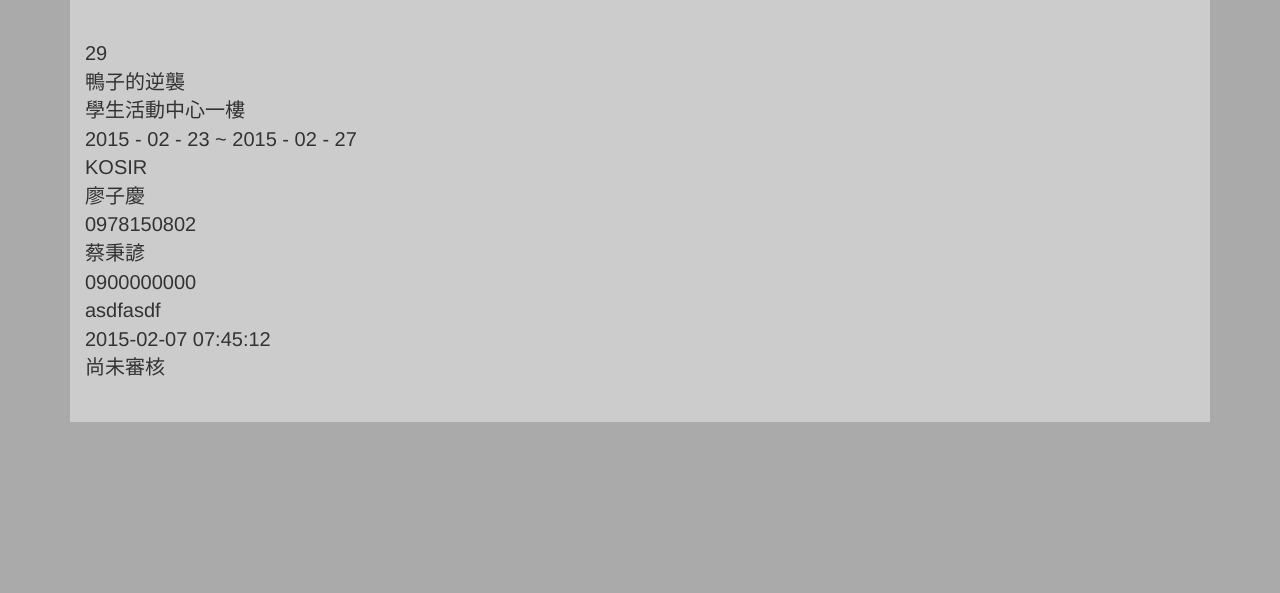
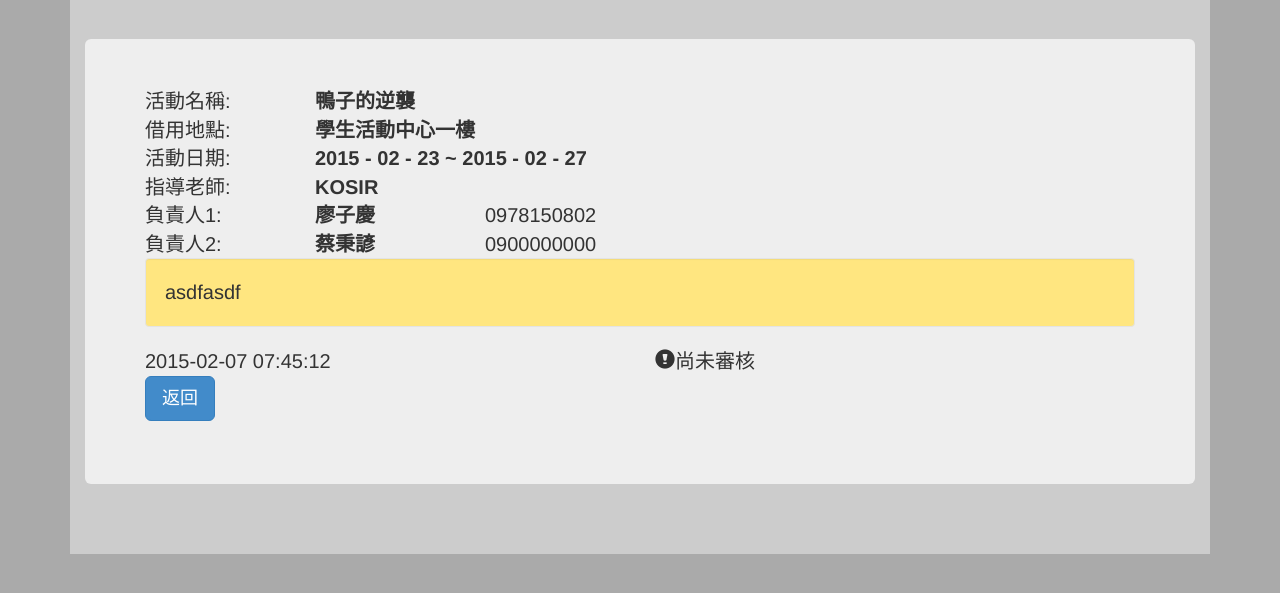
Before and after one commit to DuckLL/NES2, a PHP site: page /event.php?id=29 in a window 1280 px wide. Shown: the part 51-644 px from the top of the page. Run offline with PHP 8.4, Linux system fonts and the light colour scheme; a user stored in the database is signed in; data comes from the database, SQL or seed files in the repository.

Commit message:
new event update

```diff
--- /dev/null
+++ b/admin/index.php
@@ -0,0 +1,5 @@
+<?PHP
+require_once('control/html.php');
+head();
+tail();
+?>
--- a/event.php
+++ b/event.php
@@ -8,33 +8,71 @@ if(isset($_GET['id'])){
 	$sql="SELECT * FROM event WHERE id='{$id}'";
 	$rs = $db->query($sql);
 	if($row = $rs->fetch()){
-		echo $row[id]."<br>";
-		echo $row[name]."<br>";
-		echo $row[place]."<br>";
-		echo $allweek[$row[week]]."<br>";
-		echo $row[teacher]."<br>";
-		echo $row[leader]."<br>";
+		echo '
+		<div class="jumbotron">
+		<div class="row">
+  			<div class="col-md-2">活動名稱:</div>
+  			<div class="col-md-10"><strong>'.$row[name].'</strong></div>
+  		</div>
+		<div class="row">
+  			<div class="col-md-2">借用地點:</div>
+  			<div class="col-md-10"><strong>'.$row[place].'</strong></div>
+  		</div>
+		<div class="row">
+  			<div class="col-md-2">活動日期:</div>
+  			<div class="col-md-10"><strong>'.$allweek[$row[week]].'</strong></div>
+  		</div>
+		<div class="row">
+  			<div class="col-md-2">指導老師:</div>
+  			<div class="col-md-10"><strong>'.$row[teacher].'</strong></div>
+  		</div>';
+		echo '
+		<div class="row">
+  			<div class="col-md-2">負責人1:</div>
+  			<div class="col-md-2"><strong>'.$row[leader].'</strong></div>';
 		if(isset($_SESSION['account']))
-			echo $row[phone]."<br>";
+			echo '
+			<div class="col-md-8">'.$row[phone].'</div>
+		</div>';
 		else
-			echo "登入後才能查詢電話"."<br>";
-		echo $row[leader2]."<br>";
+			echo '
+			<div class="col-md-8"><em>"登入後才能查詢電話"</em></div>
+		</div>';
+		echo '
+		<div class="row">
+  			<div class="col-md-2">負責人2:</div>
+  			<div class="col-md-2"><strong>'.$row[leader2].'</strong></div>';
 		if(isset($_SESSION['account']))
-			echo $row[phone2]."<br>";
+			echo '
+			<div class="col-md-8">'.$row[phone2].'</div>
+		</div>';
 		else
-			echo "登入後才能查詢電話"."<br>";
-		echo $row[content]."<br>";
-		echo $row[submittime]."<br>";
+			echo '
+			<div class="col-md-8"><em>"登入後才能查詢電話"</em></div>
+		</div>';
+		echo '<div class="well" style="background-color:#ffe680">'.$row[content].'</div>';
+		echo '
+		<div class="row">
+  			<div class="col-xs-6">'.$row[submittime].'</div>';
 		if($row[pass]==1)
-			echo "審核通過"."<br>";
+			echo '
+			<div class="col-xs-6"><span class="glyphicon glyphicon-ok-sign" aria-hidden="true"></span>審核通過</div>';
 		elseif($row[pass]==0)
-			echo "尚未審核"."<br>";
+			echo '
+			<div class="col-xs-6"><span class="glyphicon glyphicon-exclamation-sign" aria-hidden="true"></span>尚未審核</div>';
 		else
-			echo "審核退回"."<br>";
+			echo '
+			<div class="col-xs-6"><span class="glyphicon glyphicon-remove-sign" aria-hidden="true"></span>審核退回</div>';
+		echo '
+		</div>
+		<p><a class="btn btn-primary btn-lg" onClick="history.go(-1)" role="button">返回</a>';
 		if($row[applicant]==$_SESSION['account']){
-			echo '<button type="button" class="btn btn-warning" id="require">刪除</button>';
-			echo '<a class="btn btn-danger" id="delete" href="control/delete.php?id='.$row[id].'">確定刪除</a>';
+			echo '<button class="btn btn-warning btn-lg" id="require" style="float:right">刪除</button>';
+			echo '<a class="btn btn-danger btn-lg" id="delete" style="float:right" href="control/delete.php?id='.$row[id].'">確定刪除</a>';
 		}
+		echo '
+		</p></div>';
+
 	}
 }
 tail();
```
Also changed, not shown: admin/control/html.php (added, +73 -0 lines), new.php (+7 -6 lines).
